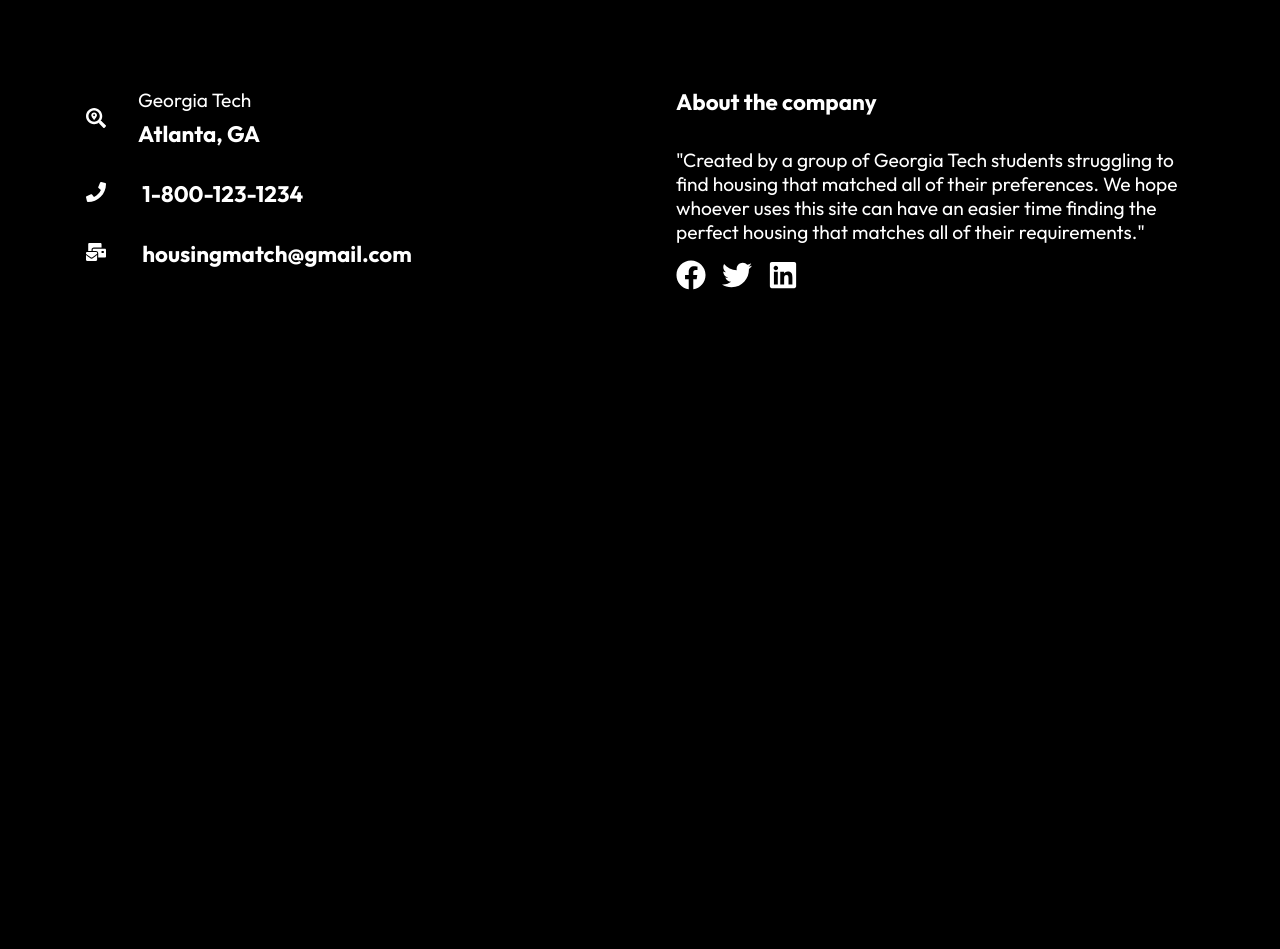
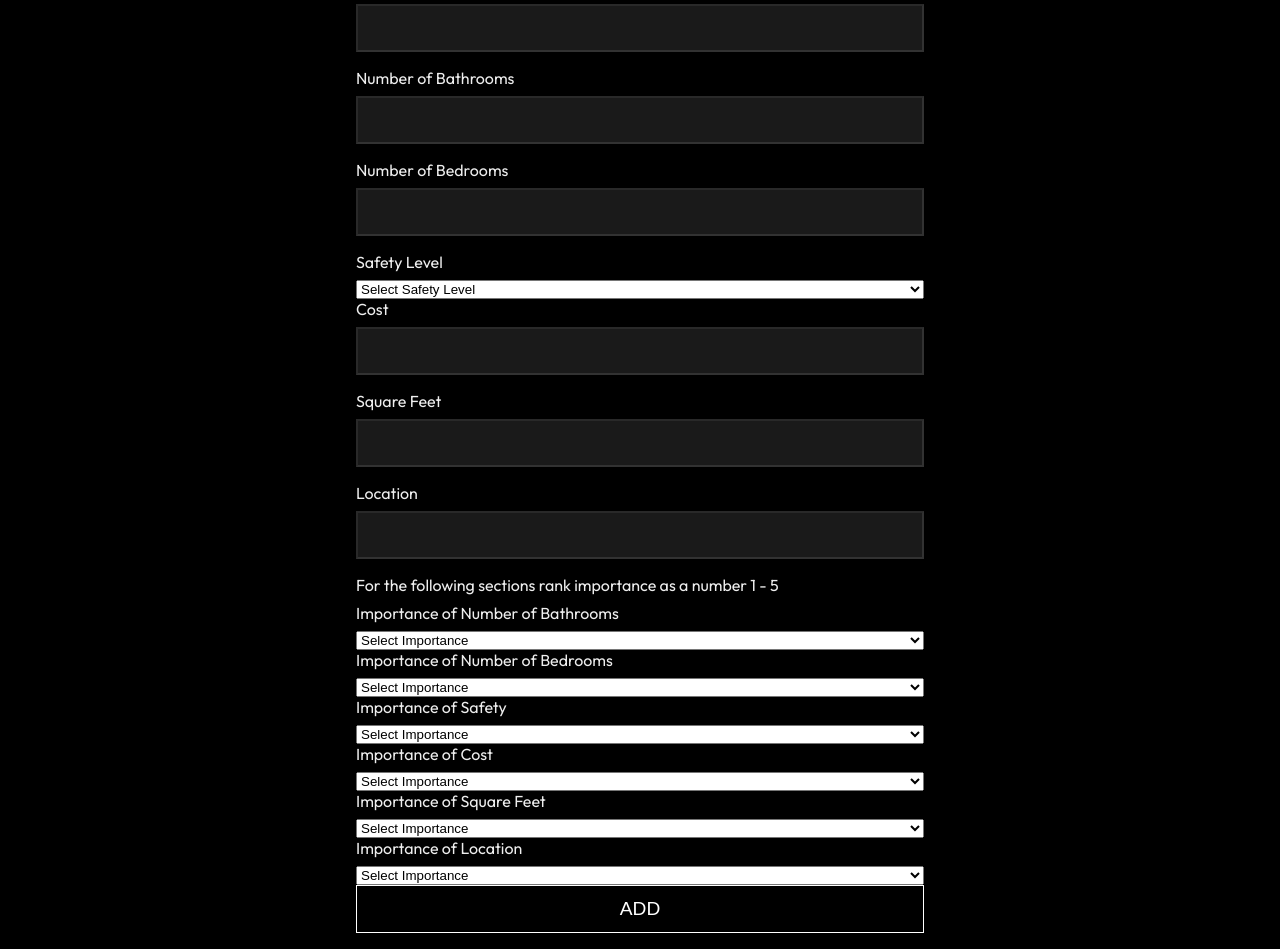
Before and after one commit to ejlawton612/Hackathon, a React (Create React App) app: page /pricing in a window 1280 px wide. Shown: the part 440-1389 px from the top of the page. Before the commit the page ends 846 px from the top, so only its background shows below. Built offline with nearby package versions, Linux system fonts and the light colour scheme.

Commit message:
Update Pricing.js

```diff
--- a/src/routes/Pricing.js
+++ b/src/routes/Pricing.js
@@ -1,18 +1,208 @@
 import React from 'react'
 import Navbar from '../components/Navbar'
 import Footer from '../components/Footer'
-import PricingCards from '../components/Pricing'
 import ApartmentImage from '../components/NewApartment'
-
+import {useState, useEffect} from 'react'
+import '../components/FormStyles.css'
+import {Link, useLocation} from "react-router-dom";
+import Select from "react-dropdown-select";
 const Pricing = () => {
+    const location = useLocation();
+    const [name, setName] = useState("");
+    const [cost, setCost] = useState("");
+    const [preferences, setPreferences] = useState([[]]);
+    const [sqf, setSqf] = useState("");
+    const [rooms, setRooms] = useState("");
+    const [bath, setBath] = useState("");
+    const [loc, setLoc] = useState("");
+    const [safety, setSafety] = useState("");
+    const [costP, setCostP] = useState("");
+    const [importance, setImportance] = useState([[]]);
+    const [sqfP, setSqfP] = useState("");
+    const [roomsP, setRoomsP] = useState("");
+    const [bathP, setBathP] = useState("");
+    const [locP, setLocP] = useState("");
+    const [safetyP, setSafetyP] = useState("");
+    const [listing, setListing] = useState([[]]);
+    const Options = () => {
+        return (
+            <>
+            <option value ="">Select Importance</option>
+            <option value = "5">Important</option>
+            <option value = "4">Somewhat Important</option>
+            <option value = "3">Neutral</option>
+            <option value = "2">Somewhat Unimportant</option>
+            <option value = "1"> Unimportant</option>
+            </>
+        )
+    }
+    const list = () => {
+        if (location.state != null && location.state.preferences != null) {
+            setPreferences(location.state.preferences);
+        }
+    }
+    const imp = () => {
+        if (location.state != null && location.state.importance != null) {
+            setImportance(location.state.importance);
+        }
+    }
+    const listi = () => {
+        if (location.state != null && location.state.listing != null) {
+            setListing(location.state.listing);
+        }
+    }
+    useEffect(list, []);
+    useEffect(imp, []);
+    useEffect(listi, []);
+    const add = (event) => {
+        event.preventDefault();
+        if (name !== "" && cost !== "" && sqf !== "" && rooms !== "" && bath !== "" && loc !== "" && safety !== "") {
+            let temp = [name, cost, sqf, rooms, bath, loc, safety];
+            if (costP !== "" && sqfP !== "" && roomsP !== "" && bathP !== "" && locP !== "" && safetyP !== "") {
+                if (preferences === [[]]) {
+                    setPreferences([temp]);
+                } else {
+                    setPreferences(preferences.concat([temp]));
+                }
+                let t = [costP, sqfP, roomsP, bathP, locP, safetyP];
+                if (importance === [[]]) {
+                    setImportance([t]);
+                } else {
+                    setImportance(importance.concat([t]));
+                }
+                setName("")
+                setCost("")
+                setSafety("")
+                setLoc("")
+                setBath("")
+                setRooms("")
+                setSqf("")
+                setCostP("")
+                setSafetyP("")
+                setLocP("")
+                setBathP("")
+                setRoomsP("")
+                setSqfP("")
+            }
+        }
+    }
+    const changeName = (event) => {
+        setName(event.target.value);
+    }
+    const changeCost = (event) => {
+        if (!isNaN(event.target.value)){
+            setCost(event.target.value);
+        }
+    }
+    const changeSqf = (event) => {
+        if (!isNaN(event.target.value)) {
+            setSqf(event.target.value);
+        }
+    }
+    const changeSafety = (event) => {
+        setSafety(event.target.value);
+    }
+    const changeBath = (event) => {
+        if (!isNaN(event.target.value)) {
+            setBath(event.target.value);
+        }
+    }
+    const changeRooms = (event) => {
+        if (!isNaN(event.target.value)) {
+            setRooms(event.target.value);
+        }
+    }
+    const changeLoc = (event) => {
+        if (!isNaN(event.target.value)) {
+            setLoc(event.target.value);
+        }
+    }
+    const changeCostP = (event) => {
+        if (!isNaN(event.target.value)){
+            setCostP(event.target.value);
+        }
+    }
+    const changeSqfP = (event) => {
+        if (!isNaN(event.target.value)) {
+            setSqfP(event.target.value);
+        }
+    }
+    const changeSafetyP = (event) => {
+        if (!isNaN(event.target.value)){
+            setSafetyP(event.target.value);
+        }
+    }
+    const changeBathP = (event) => {
+        if (!isNaN(event.target.value)) {
+            setBathP(event.target.value);
+        }
+    }
+    const changeRoomsP = (event) => {
+        if (!isNaN(event.target.value)) {
+            setRoomsP(event.target.value);
+        }
+    }
+    const changeLocP = (event) => {
+        if (!isNaN(event.target.value)) {
+            setLocP(event.target.value);
+        }
+    }
     return (
+        <div className='listing'>
         <div>
-            <Navbar />
-            <ApartmentImage heading='PREFERENCES.' text='Add in your preferences.' />
-            <PricingCards />
-            <Footer />
+        <Navbar state = {{listing: listing, preferences: preferences, importance: importance}}/>
+        <ApartmentImage heading='PREFERENCES.' text='Add in your preferences.' />
+        </div>
+            <form onSubmit = {add}>
+                <label>Roommate Name</label>
+                <input value = {name} onChange = {changeName}/>
+                <label>Number of Bathrooms</label>
+                <input value = {bath} onChange = {changeBath}/>
+                <label>Number of Bedrooms</label>
+                <input value = {rooms} onChange= {changeRooms}/>
+                <label>Safety Level</label>
+                <select value = {safety} onChange = {changeSafety}>
+                    <option value = "">Select Safety Level</option>
+                    <option value = "1">Very Safe</option>
+                    <option value = "2">Safe</option>
+                    <option value = "3">Somewhat Safe</option>
+                    <option value = "4">Unsafe</option>
+                </select>
+                <label>Cost</label>
+                <input value = {cost} onChange = {changeCost}/>
+                <label>Square Feet</label>
+                <input value = {sqf} onChange = {changeSqf}/>
+                <label>Location</label>
+                <input value = {loc} onChange = {changeLoc}/>
+                <label>For the following sections rank importance as a number 1 - 5</label>
+                <label>Importance of Number of Bathrooms </label>
+                    <select value = {bathP} onChange = {changeBathP}>
+                        <Options />
+                    </select>
+                <label>Importance of Number of Bedrooms </label>
+                    <select value = {roomsP} onChange = {changeRoomsP}>
+                        <Options />
+                    </select>
+                <label>Importance of Safety</label>
+                    <select value = {safetyP} onChange = {changeSafetyP}>
+                        <Options />
+                    </select>
+                <label>Importance of Cost</label>
+                    <select value = {costP} onChange = {changeCostP}>
+                    <Options />
+                    </select>
+                <label>Importance of Square Feet</label>
+                    <select value = {sqfP} onChange = {changeSqfP}>
+                    <Options />
+                    </select>
+                <label>Importance of Location</label>
+                    <select value = {locP} onChange = {changeLocP}>
+                    <Options />
+                    </select>
+                <button type = "submit" className='btn'>Add</button>
+            </form>
         </div>
     )
 }
 
-export default Pricing
+export default Pricing;
```
